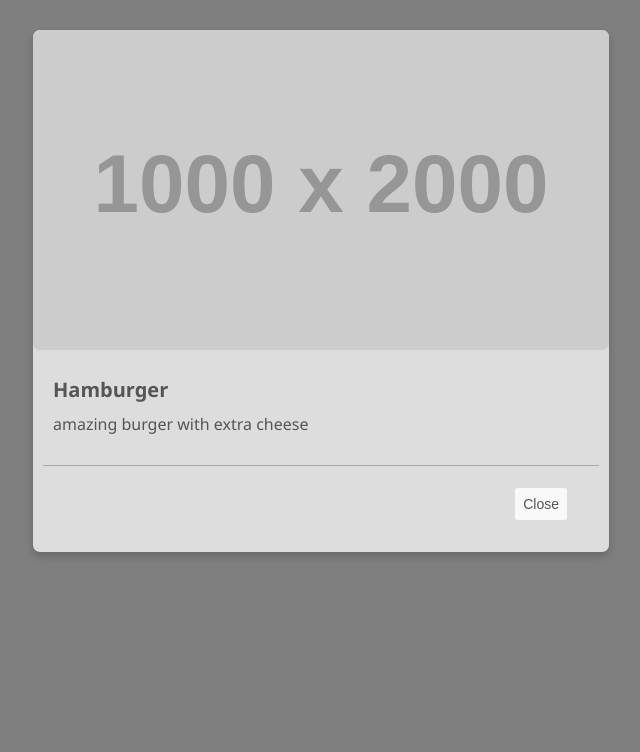
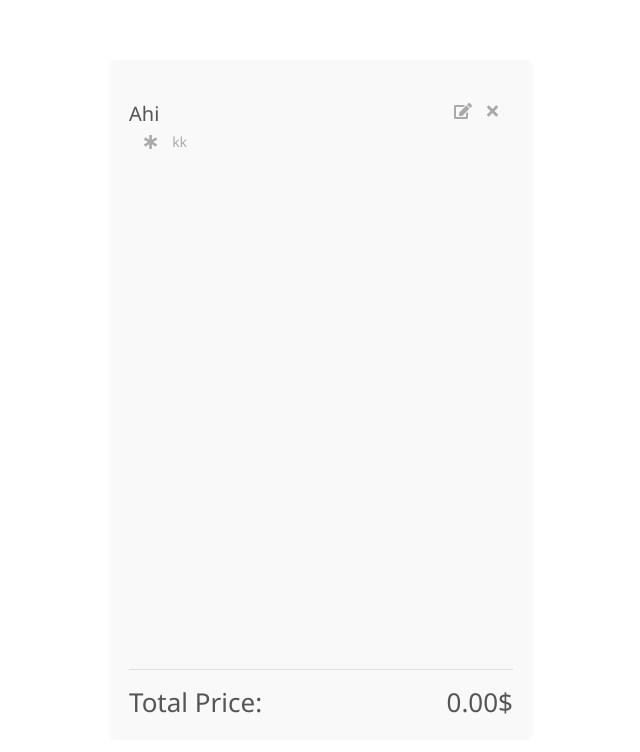
Before and after one commit to eyalmutzary/restaurant-customers, a React (Create React App) app: page / in a window 1280 px wide. Shown: the top 752 px of the page, without its empty margins (319-959 px from the left). Built offline with nearby package versions, Linux system fonts and the light colour scheme.

Commit message:
session fixes

```diff
--- a/src/main/Main.js
+++ b/src/main/Main.js
@@ -21,15 +21,15 @@ const Screen = styled.div`
 const Main = () => (
   <Screen>
     {/* <Sidebar></Sidebar> */}
-    {/* <OrderList></OrderList> */}
-    <Modal
+    <OrderList items={[{ name: "Ahi", note: "kk" }]}></OrderList>
+    {/* <Modal
       image="https://dummyimage.com/1000X2000/000/fff"
       name="Hamburger"
       description="amazing burger with extra cheese"
       // title="Add Note"
       // textArea="true"
-      withConfirm="Add"
-    ></Modal>
+      isConfirm="Add"
+    ></Modal> */}
     {/* <Card
       image="https://dummyimage.com/180X180/000/fff"
       title="Product Title"
--- a/src/shared/components/Icon.js
+++ b/src/shared/components/Icon.js
@@ -38,7 +38,15 @@ library.add(
   faStarOfLife
 );
 
-const IconWrapper = styled.span``;
+const IconWrapper = styled.div``;
+
+// const IconCSS = styled(Icon)`
+//   cursor: pointer;
+//   &:hover {
+//     color: ${({ theme }) => theme.colors.darkGray};
+//     transition: 0.4s;
+//   }
+// `;
 
 const Icon = ({ name, ...rest }) => (
   <IconWrapper {...rest}>
--- a/src/shared/components/ItemsList.js
+++ /dev/null
@@ -1,71 +0,0 @@
-import styled from "styled-components";
-import React from "react";
-import Icon from "./Icon";
-
-const ListWrapper = styled.div`
-  max-height: 70vh;
-  overflow: auto;
-`;
-
-const ItemWrapper = styled.div`
-  display: flex;
-  flex-wrap: wrap;
-  justify-content: space-between;
-  font-size: 20px;
-  margin: 20px 0px 20px 0px;
-`;
-
-const IconsWrapper = styled.div`
-  width: 25%;
-  display: flex;
-  justify-content: space-between;
-  color: ${({ theme }) => theme.colors.gray};
-  font-size: 16px;
-`;
-
-IconsWrapper.Icon = styled(Icon)`
-  cursor: pointer;
-
-  &:hover {
-    color: ${({ theme }) => theme.colors.darkGray};
-    transition: 0.4s;
-  }
-`;
-
-const Name = styled.span`
-  color: ${({ theme }) => theme.colors.darkGray};
-  width: 75%;
-`;
-
-const NoteWrapper = styled.div`
-  font-size: 14px;
-  padding: 5px 10px 0px 15px;
-  color: ${({ theme }) => theme.colors.gray};
-  display: inline;
-`;
-
-const Note = styled.span`
-  padding-left: 5px;
-`;
-
-const ItemsList = ({ items }) => (
-  <ListWrapper>
-    {items.map((item, index) => (
-      <ItemWrapper key={index}>
-        <Name>{item.name}</Name>
-        <IconsWrapper>
-          <IconsWrapper.Icon name="edit"></IconsWrapper.Icon>
-          <IconsWrapper.Icon name="times"></IconsWrapper.Icon>
-        </IconsWrapper>
-        {item.note && (
-          <NoteWrapper>
-            <Icon name="star-of-life"></Icon>
-            <Note>{item.note}</Note>
-          </NoteWrapper>
-        )}
-      </ItemWrapper>
-    ))}
-  </ListWrapper>
-);
-
-export default ItemsList;
--- a/src/shared/components/Modal.js
+++ b/src/shared/components/Modal.js
@@ -2,8 +2,7 @@ import React from "react";
 import styled from "styled-components";
 import BaseIcon from "./Icon";
 import BaseButton from "./Button";
-import ItemsList from "./ItemsList";
-
+// import ItemsList from "./ItemsList";
 
 const Backdrop = styled.div`
   background: rgba(0, 0, 0, 0.5);
@@ -82,7 +81,15 @@ const TextArea = styled.textarea`
   width: 90%;
 `;
 
-const Modal = ({ title, image, name, description, textArea, isConfirm, items }) => (
+const Modal = ({
+  title,
+  image,
+  name,
+  description,
+  textArea,
+  isConfirm,
+  items,
+}) => (
   <Backdrop>
     <ModalWrapper>
       {title && (
@@ -96,7 +103,7 @@ const Modal = ({ title, image, name, description, textArea, isConfirm, items })
         {name && <Name>{name}</Name>}
         {description && <Description>{description}</Description>}
         {textArea && <TextArea />}
-        {items && <ItemsList items={items}/>}
+        {/* {items && <ItemsList items={items}/>} */}
       </ContentWrapper>
       <ButtonsWrapper>
         <Button>Close</Button>
--- a/src/shared/components/OrderList.js
+++ /dev/null
@@ -1,37 +0,0 @@
-import styled from "styled-components";
-import React from "react";
-import ItemsList from "./ItemsList";
-
-const OrderListWrapper = styled.div`
-  display: flex;
-  justify-content: space-between;
-  flex-direction: column;
-  background-color: ${({ theme }) => theme.colors.white};
-  padding: 20px;
-  width: 30vw;
-  height: 80vh;
-  border-radius: 7px;
-`;
-
-const TotalPriceWrapper = styled.div`
-  display: flex;
-  justify-content: space-between;
-  font-size: 26px;
-  color: ${({ theme }) => theme.colors.darkGray};
-  border-top: solid 1px ${({ theme }) => theme.colors.silver};
-  padding-top: 14px;
-`;
-
-const Text = styled.span``;
-
-const OrderList = ({ items, price }) => (
-  <OrderListWrapper>
-    {items ? <ItemsList items = {items} /> : <Text>List is empty.</Text>}
-    <TotalPriceWrapper>
-      <Text>Total Price:</Text>
-      <Text>{price && '0.00$'}</Text>
-    </TotalPriceWrapper>
-  </OrderListWrapper>
-);
-
-export default OrderList;
--- /dev/null
+++ b/src/shared/components/OrderList/OrderItem.js
@@ -0,0 +1,67 @@
+import styled from "styled-components";
+import React from "react";
+import BaseIcon from "../Icon";
+
+const ItemWrapper = styled.div`
+  display: flex;
+  flex-direction: column;
+  flex-wrap: wrap;
+  justify-content: space-between;
+  font-size: 20px;
+  margin: 20px 0px 20px 0px;
+`;
+
+const IconsWrapper = styled.div`
+  display: flex;
+  justify-content: space-between;
+  color: ${({ theme }) => theme.colors.gray};
+  font-size: 16px;
+`;
+
+const Name = styled.div`
+  color: ${({ theme }) => theme.colors.darkGray};
+`;
+
+const NoteWrapper = styled.div`
+  font-size: 14px;
+  padding: 5px 10px 0px 15px;
+  color: ${({ theme }) => theme.colors.gray};
+  display: flex;
+`;
+
+const Note = styled.div`
+  padding-left: 5px;
+`;
+
+const ToolbarWrapper = styled.div`
+  display: flex;
+  justify-content: space-between;
+`;
+
+const TopIcon = styled(BaseIcon)`
+  margin-right: 15px;
+`;
+
+const NoteIcon = styled(BaseIcon)`
+  margin-right: 10px;
+`;
+
+const OrderItem = ({ name, note }) => (
+  <ItemWrapper>
+    <ToolbarWrapper>
+      <Name>{name}</Name>
+      <IconsWrapper>
+        <TopIcon name="edit"></TopIcon>
+        <TopIcon name="times"></TopIcon>
+      </IconsWrapper>
+    </ToolbarWrapper>
+    {note && (
+      <NoteWrapper>
+        <NoteIcon name="star-of-life"></NoteIcon>
+        <Note>{note}</Note>
+      </NoteWrapper>
+    )}
+  </ItemWrapper>
+);
+
+export default OrderItem;
--- /dev/null
+++ b/src/shared/components/OrderList/OrderList.js
@@ -0,0 +1,54 @@
+import React from "react";
+import styled from "styled-components";
+import OrderItem from "./OrderItem";
+
+const OrderListWrapper = styled.div`
+  display: flex;
+  justify-content: space-between;
+  flex-direction: column;
+  background-color: ${({ theme }) => theme.colors.white};
+  padding: 20px;
+  width: 30vw;
+  height: 80vh;
+  border-radius: 7px;
+`;
+
+const TotalPriceWrapper = styled.div`
+  display: flex;
+  justify-content: space-between;
+  font-size: 26px;
+  color: ${({ theme }) => theme.colors.darkGray};
+  border-top: solid 1px ${({ theme }) => theme.colors.silver};
+  padding-top: 14px;
+`;
+
+const Text = styled.div``;
+
+const OrderItemsWrapper = styled.div`
+  max-height: 70vh;
+  overflow: auto;
+`;
+
+const OrderList = ({ items, price }) => {
+  const isItemsEmpty = !items || items.length === 0;
+
+  return (
+    <OrderListWrapper>
+      <OrderItemsWrapper>
+        {!isItemsEmpty ? (
+          items.map(({ name, note }) => (
+            <OrderItem name={name} note={note}></OrderItem>
+          ))
+        ) : (
+          <Text>List is empty.</Text>
+        )}
+      </OrderItemsWrapper>
+      <TotalPriceWrapper>
+        <Text>Total Price:</Text>
+        <Text>{!price && "0.00$"}</Text>
+      </TotalPriceWrapper>
+    </OrderListWrapper>
+  );
+};
+
+export default OrderList;
--- /dev/null
+++ b/src/shared/components/OrderList/index.js
@@ -0,0 +1 @@
+export { default } from "./OrderList";
```
Also changed, not shown: src/shared/components/index.js (line endings or trailing spaces).
